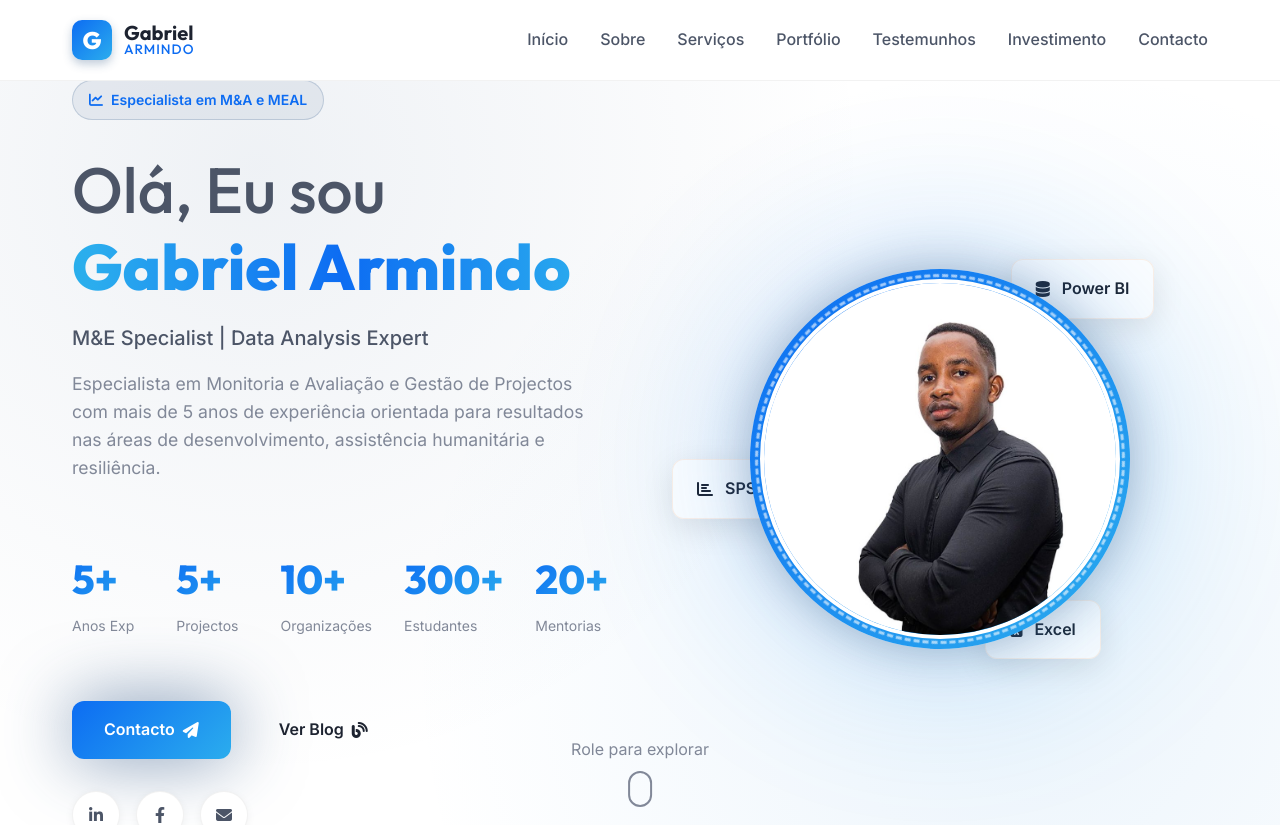
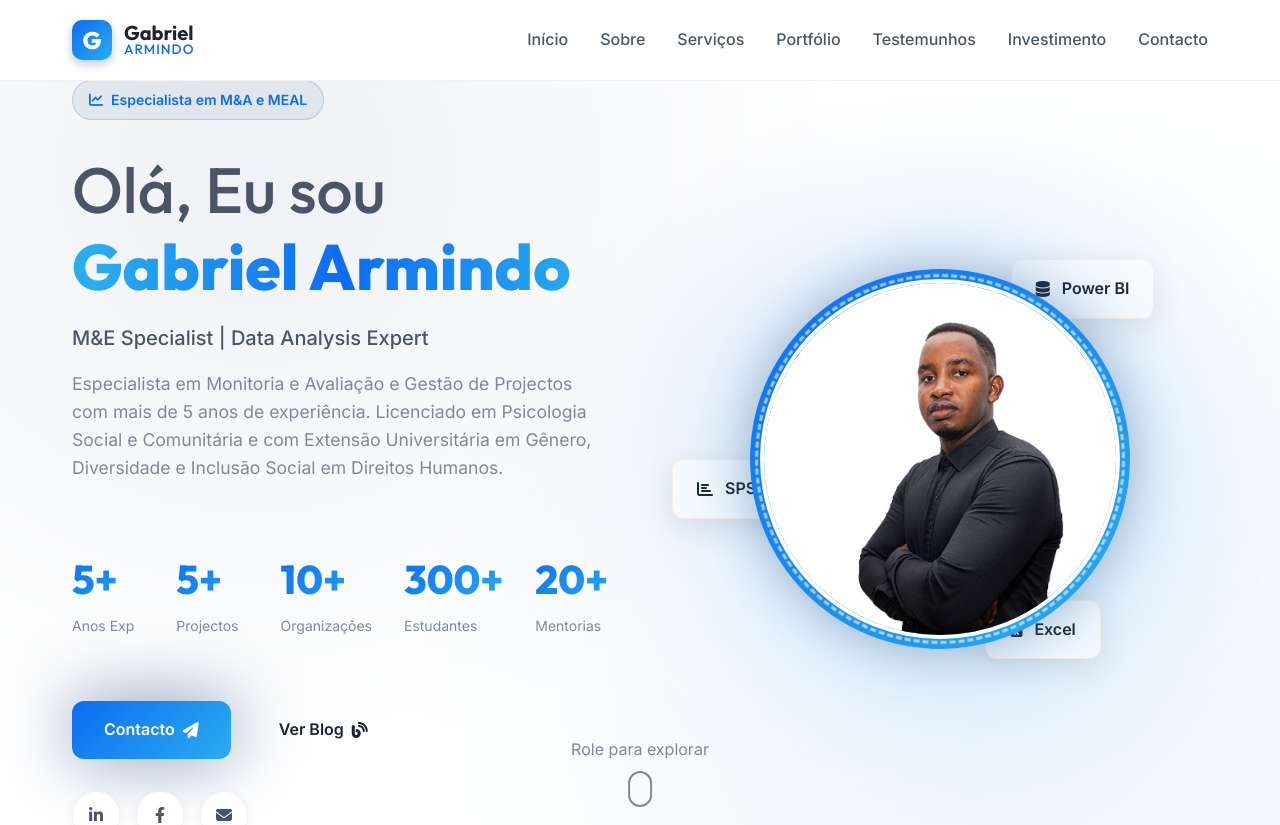
Before and after one commit to afonsoDomingos/gabrielarmindo, a Vue app: page / in a window 1280 px wide. Shown: the top 825 px of the page. Built offline with nearby package versions, Linux system fonts and the light colour scheme; no server answers.

Commit message:
Content: Adicionada formação acadêmica detalhada na descrição do Hero

```diff
--- a/src/components/Hero.vue
+++ b/src/components/Hero.vue
@@ -13,7 +13,7 @@
         </h1>
         <p class="hero-subtitle">M&E Specialist | Data Analysis Expert</p>
         <p class="hero-description">
-          Especialista em Monitoria e Avaliação e Gestão de Projectos com mais de 5 anos de experiência orientada para resultados nas áreas de desenvolvimento, assistência humanitária e resiliência.
+          Especialista em Monitoria e Avaliação e Gestão de Projectos com mais de 5 anos de experiência. Licenciado em Psicologia Social e Comunitária e com Extensão Universitária em Gênero, Diversidade e Inclusão Social em Direitos Humanos.
         </p>
 
         <div class="hero-stats">
```
